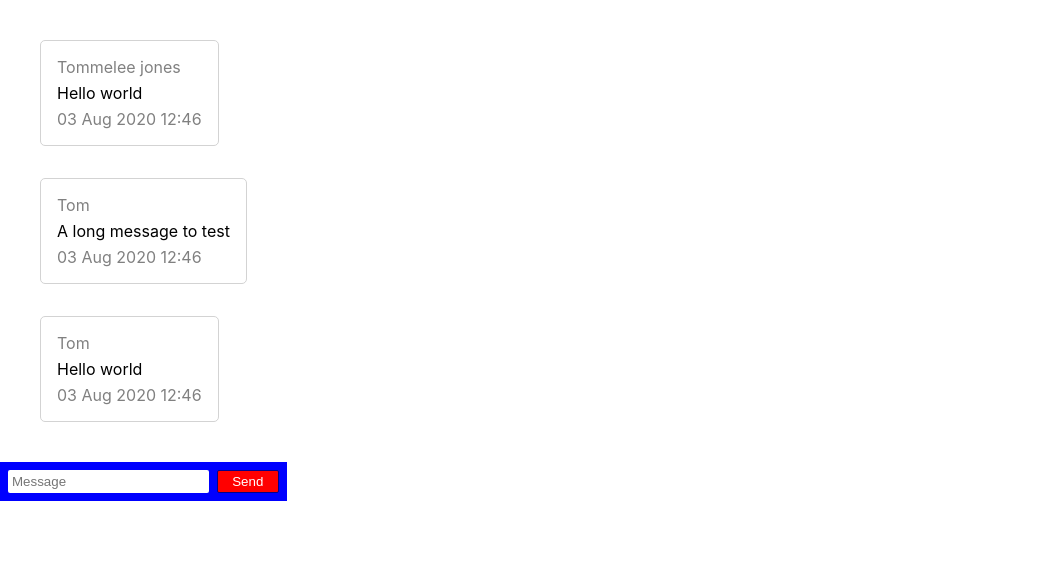
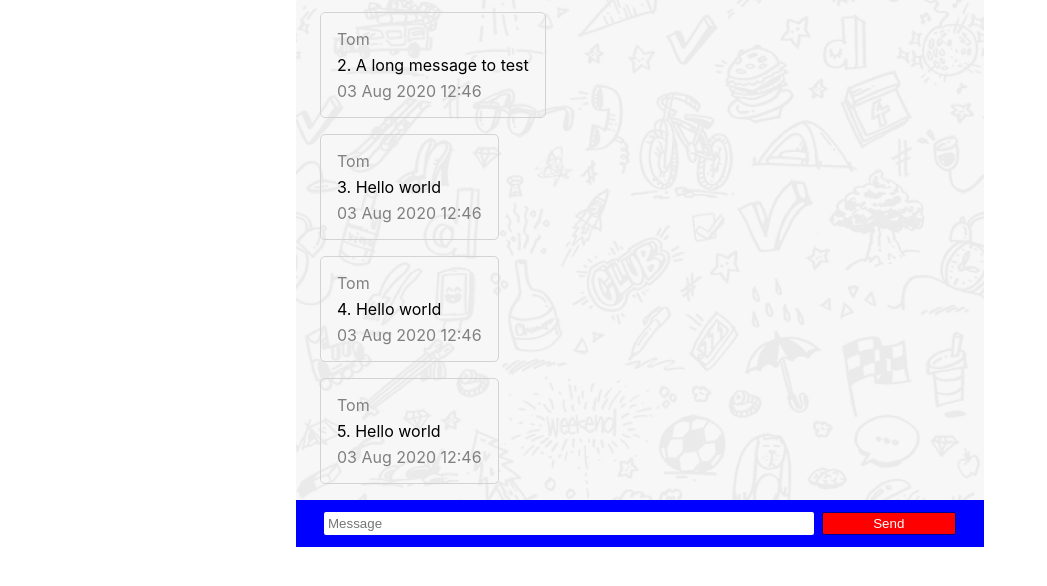
Before and after one commit to benjoox/chatty-app, a React (Create React App) app: page / in a window 1280 px wide. Shown: the top 586 px of the page, without its empty margins (0-1047 px from the left). Built offline with nearby package versions, Linux system fonts and the light colour scheme.

Commit message:
Add the overall layout and background

```diff
--- a/src/App.js
+++ b/src/App.js
@@ -1,12 +1,19 @@
-import React from 'react';
+import React, { useEffect, useRef } from 'react';
 import Historical from './components/messages/Historical'
 import TextInputBox from './components/TextInputBox'
+import bgImage from './bg-image.png'
 import './App.css';
 
 function App() {
+  const endOfListRef = useRef(null)
+  const scrollToBottom = () => endOfListRef.current.scrollIntoView()
+  useEffect(scrollToBottom, [messageList]);
+
   return (
-    <div style={{ maxWidth: '640px', display: 'inline-block' }}>
-      <div style={{ display: 'flex', flexDirection: 'column', margin: '24px'}}>
+    <div style={appWrapper}>
+      <div style={mainContainer}>
+        <div style={container}>
+            <div style={historicals}>
 
               {
                 messageList.map(el => <Historical
@@ -16,38 +23,76 @@ function App() {
                     timestamp={el.timestamp}
                   />)
               }
-
+              <div ref={endOfListRef} />
             </div>
-
+        </div>
         <TextInputBox send={() => console.log('TODO: Implement send message functionality')} />
-
+      </div>
     </div>
   );
 }
 
 export default App;
 
+const appWrapper = {
+  display: 'flex',
+  justifyContent: 'center'
+}
+
+const mainContainer = {
+  backgroundImage: `url(${bgImage})`,
+  maxWidth: '700px'
+}
+
+const container = {
+  display: 'flex',
+  justifyContent: 'center',
+  minHeight: '400px',
+  maxHeight: '500px',
+  overflowY: 'scroll'
+}
+
+const historicals = {
+  display: 'flex',
+  flexDirection: 'column',
+  padding: '24px',
+  width: '640px'
+}
 
 const messageList = [
   {
-    "message": "Hello world",
+    "message": "1. hello world",
     "author": "Tommelee jones",
     "timestamp": "1596458781788",
     "token": "PwyJ8JkqBqAZ",
     "_id": "5f28071d21f65f0a37e3b5"
   },
   {
-    "message": "A long message to test",
+    "message": "2. A long message to test",
     "author": "Tom",
     "timestamp": "1596458781788",
     "token": "PwyJ8JkqBqAZ",
     "_id": "5f28071d21f65f001a37e5"
   },
   {
-    "message": "Hello world",
+    "message": "3. Hello world",
     "author": "Tom",
     "timestamp": "1596458781788",
     "token": "PwyJ8JkqBqAZ",
     "_id": "5f28071d21f601a37e3b5"
+  },
+  {
+    "message": "4. Hello world",
+    "author": "Tom",
+    "timestamp": "1596458781788",
+    "token": "PwyJ8JkqBqAZ",
+    "_id": "5f28071d21jjjf601a37e3b5"
+  },
+  {
+    "message": "5. Hello world",
+    "author": "Tom",
+    "timestamp": "1596458781788",
+    "token": "PwyJ8JkqBqAZ",
+    "_id": "5f28071d21kkkf601a37e3b5"
   }
 ]
--- a/src/components/TextInputBox.js
+++ b/src/components/TextInputBox.js
@@ -5,6 +5,7 @@ export default function TextInputBox(props) {
     const [message, setMessage] = useState('')
 
     return <div style={container}>
+        <div style={innerContainer}>
             <label htmlFor='txt' />
             <input
                 id='txt'
@@ -12,7 +13,7 @@ export default function TextInputBox(props) {
                 placeholder='Message'
                 value={message}
                 style={textBox}
-            onChange={ev => { ev.preventDefault(); setMessage(ev.target.value)}}
+                onChange={ev => setMessage(ev.target.value)}
             />
             <button
                 onClick={props.send}
@@ -20,6 +21,7 @@ export default function TextInputBox(props) {
             >
                 Send
             </button>
+        </div>
     </div>
 }
 
@@ -29,8 +31,16 @@ TextInputBox.protoType = {
 
 const container = {
     display: 'flex',
+    justifyContent: 'center',
     backgroundColor: 'blue',
     padding: '4px'
+}
+
+const innerContainer = {
+    display: 'flex',
+    backgroundColor: 'blue',
+    padding: '4px',
+    width: '640px'
 }
 
 const textBox = {
--- a/src/components/messages/Historical.js
+++ b/src/components/messages/Historical.js
@@ -46,7 +46,7 @@ const maxContentForIE = {
 }
 
 const container = {
-    margin: '16px',
+    marginBottom: '16px',
     padding: '16px',
     border: 'solid lightgrey 1px',
     borderRadius: '5px',
```
Also changed, not shown: src/bg-image.png (added). Lines whose indentation alone changed are shown as unchanged.
